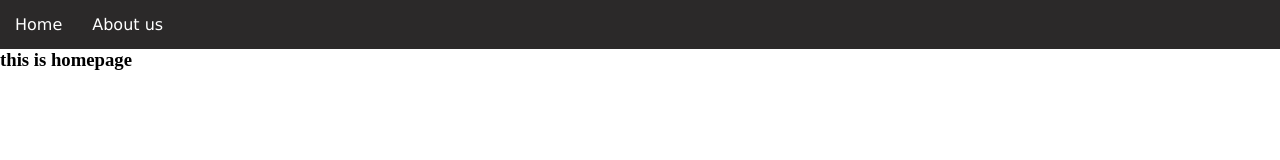
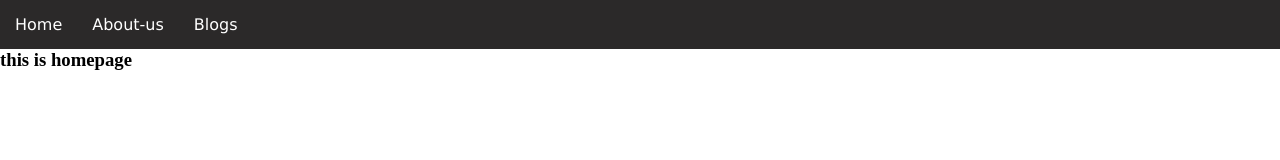
Before and after one commit to SarahMoradi/SPA-React, a React (Create React App) app: page / in a window 1280 px wide. Shown: the top 160 px of the page. Built offline with nearby package versions, Linux system fonts and the light colour scheme.

Commit message:
refactor Navigation page

```diff
--- a/src/component/Navigation.js
+++ b/src/component/Navigation.js
@@ -1,16 +1,24 @@
-import { Link } from "react-router-dom";
+import { NavLink } from "react-router-dom";
 
 const Navigation = (props) => {
+  const items = [
+    { name: "Home", to: "/", exact: true },
+    { name: "About-us", to: "/about-us", exact: true },
+    { name: "Blogs", to: "/blogs", exact: true },
+  ];
   return (
     <>
       <nav>
         <ul>
-          <div>
-            <Link to="/">Home</Link>
-          </div>
-          <div>
-            <Link to="/about-us">About us</Link>
-          </div>
+          {items.map((item) => {
+            return (
+              <div key={item.to}>
+                <NavLink to={item.to} exact={item.exact || false}>
+                  {item.name}
+                </NavLink>
+              </div>
+            );
+          })}
         </ul>
       </nav>
     </>
--- a/src/component/Pages/BlogsPage.js
+++ b/src/component/Pages/BlogsPage.js
@@ -1,5 +1,9 @@
 const BlogsPage = () => {
-  return <>Blogs</>;
+  return <>
+  <h2>
+  Blog page
+  </h2>
+  </>;
 };
 
 export default BlogsPage;
```
